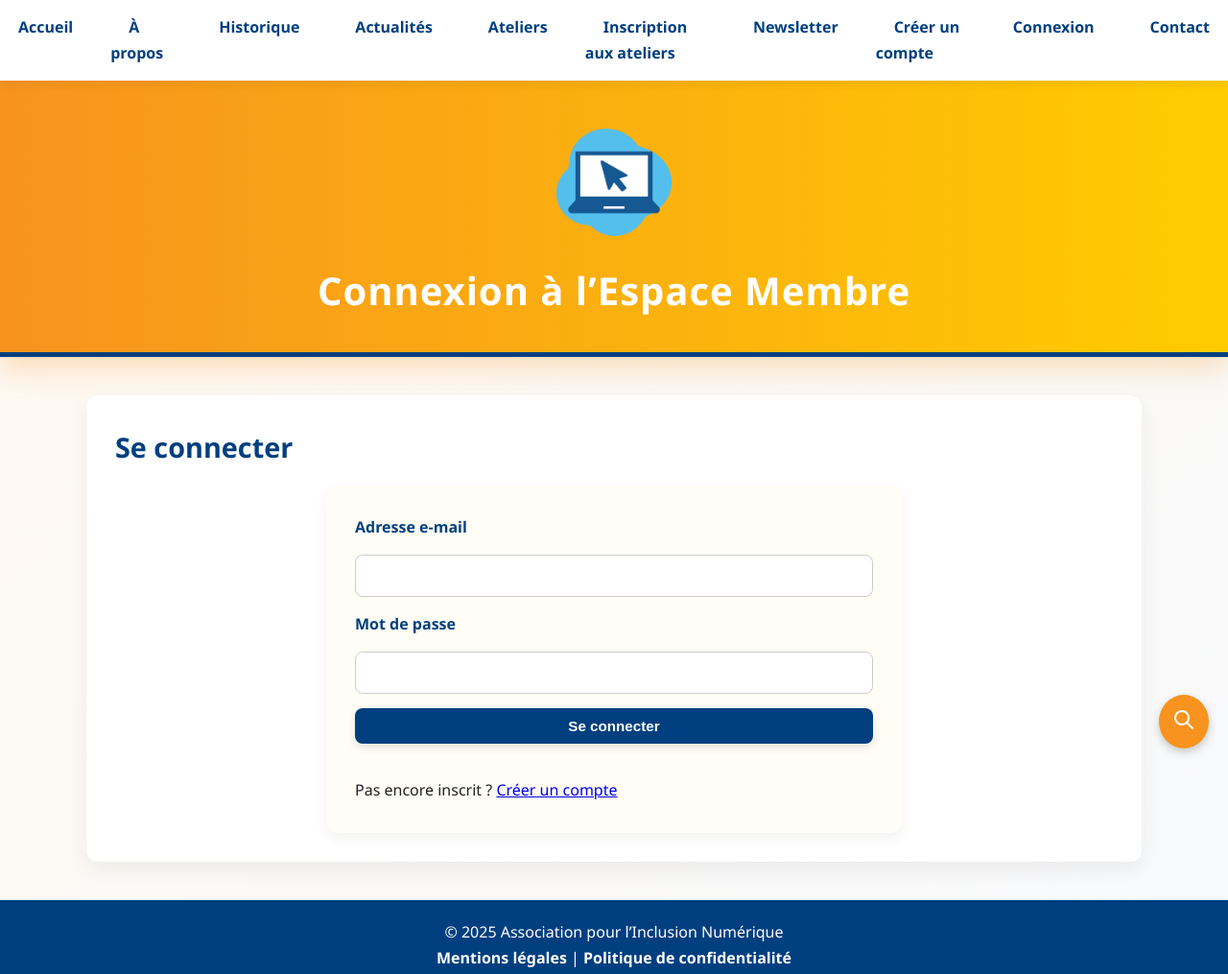
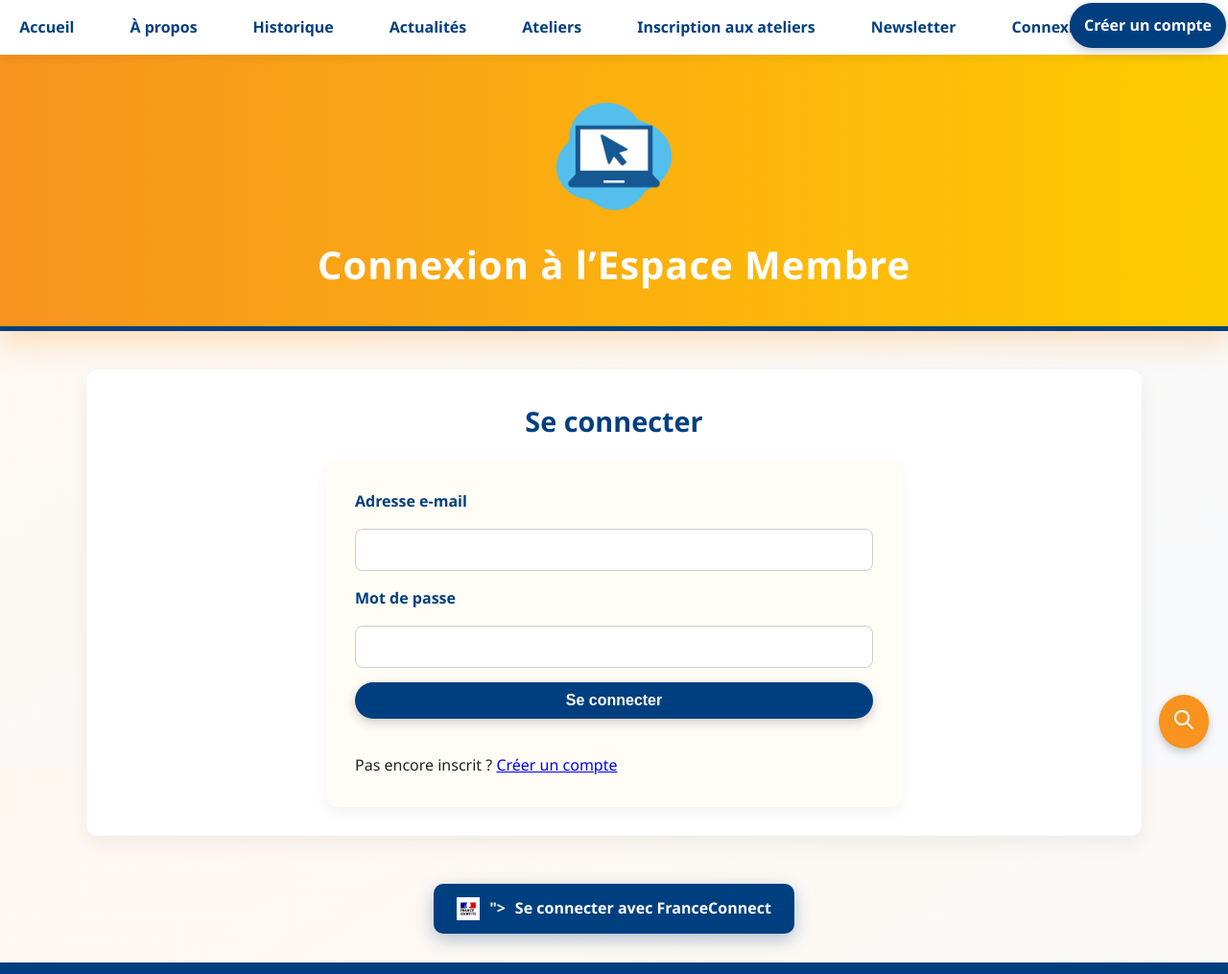
Before and after one commit to ahmedktr/site_assoc_real, a website: page public/connexion.html in a window 1280 px wide. Shown: the top 1015 px of the page at 96% size. Drawn offline with Linux system fonts and the light colour scheme.

Commit message:
mis a jour generale il reste que le zoom a regler

```diff
--- a/public/connexion.html
+++ b/public/connexion.html
@@ -7,6 +7,7 @@
   <link rel="stylesheet" href="css/css_globale.css" />
 </head>
 <body>
+  <div id="zoom-wrapper">
 
   <!-- NAVIGATION -->
   <nav>
@@ -18,10 +19,11 @@
       <li><a href="ateliers.html">Ateliers</a></li>
       <li><a href="inscription.html">Inscription aux ateliers</a></li>
       <li><a href="newsletter.html">Newsletter</a></li>
-      <li><a href="inscription_asso.html">Créer un compte</a></li>
+
       <li><a href="connexion.html">Connexion</a></li>
       <li><a href="contact.html">Contact</a></li>
     </ul>
+    <a href="inscription_asso.html" class="btn-creer-compte">Créer un compte</a>
   </nav>
 
   <!-- EN-TÊTE -->
@@ -33,7 +35,7 @@
   <!-- FORMULAIRE DE CONNEXION -->
   <main class="login-container">
     <section>
-      <h2 class="titre-bleu">Se connecter</h2>
+      <h2 class="titre-bleu"> <center>Se connecter</center></h2>
       <form action="/login" method="post" class="login-form">
         <label for="email">Adresse e-mail</label>
         <input type="email" id="email" name="email" required />
@@ -48,6 +50,15 @@
         </p>
       </form>
     </section>
+      <!-- Bouton FranceConnect -->
+ <div style="text-align: center; margin-bottom: 30px;">
+  <a href="https://app.franceconnect.gouv.fr/api/v1/authorize?client_id=TON_CLIENT_ID&redirect_uri=TON_REDIRECT_URI&scope=openid&response_type=code"
+     class="btn-franceconnect"  title="Connexion via FranceConnect">
+
+    <img src="image/franceID.webp" alt="Connexion via FranceConnect" />">
+
+    <span>Se connecter avec FranceConnect</span>
+ </a>
   </main>
 
   <!-- PIED DE PAGE -->
@@ -56,6 +67,7 @@
     <p><a href="#">Mentions légales</a> | <a href="#">Politique de confidentialité</a></p>
   </footer>
 
-  <script src="js/zoom.js"></script>
+  </div>
 </body>
+<script src="js/zoom.js"></script>
 </html>
--- a/public/css/css_globale.css
+++ b/public/css/css_globale.css
@@ -1,4 +1,16 @@
 /* ==== GÉNÉRAL ==== */
+html, body {
+  height: 100%;
+  margin: 0;
+  padding: 0;
+  overflow-x:au; /* Empêche le défilement horizontal */;
+}
+
+
+/* Le contenu principal prend tout l’espace restant */
+main {
+  flex: 1;
+}
 * {
   margin: 0;
   padding: 0;
@@ -177,6 +189,12 @@ form label {
   height: 24px;
   fill: white;
 }
+#zoom-wrapper {
+  transition: transform 0.3s ease-in-out;
+  transform-origin: top center;
+  width: 100%;
+}
+
 
 /* ==== FOOTER ==== */
 footer a {
@@ -223,25 +241,30 @@ footer {
 }
 
 /* ==== BOUTON INSCRIPTION ==== */
-.btn-inscription {
+
+.btn-creer-compte {
+  position: absolute;
+  top: 3px;
+  right: 2px;
   background-color: #003f7f;
   color: white;
-  border: none;
-  padding: 10px 20px;
-  border-radius: 8px;
-  font-weight: bold;
-  cursor: pointer;
+  padding: 10px 15px;
+  border-radius: 25px;
+  font-weight: 600;
+  text-decoration: none;
+  box-shadow: 0 4px 12px rgba(0,0,0,0.2);
   transition: background-color 0.3s ease;
-  font-size: 0.95rem;
-  box-shadow: 0 4px 10px rgba(0,0,0,0.1);
+  z-index: 1001;
 }
 
-.btn-inscription:hover {
+.btn-creer-compte:hover {
   background-color: #002f5c;
 }
+
+
 .floating-inscription-btn {
   position: fixed;
-  bottom: 100px; /* Position un peu en haut */
+  bottom: 500px; /* Position un peu en haut */
   right: 24px;
   background: linear-gradient(135deg, #003f7f, #0059b3);
   color: #fff;
@@ -295,3 +318,21 @@ footer {
   width: 24px;
   height: 24px;
 }
+.btn-inscription {
+  background-color: #003f7f;
+  color: white;
+  padding: 10px 20px;
+  border: none;
+  border-radius: 25px;
+  font-weight: 600;
+  font-size: 1rem;
+  text-decoration: none;
+  cursor: pointer;
+  box-shadow: 0 4px 12px rgba(0, 0, 0, 0.2);
+  transition: background-color 0.3s ease, transform 0.2s ease;
+}
+
+.btn-inscription:hover {
+  background-color: #002f5c;
+  transform: translateY(-2px);
+}
--- a/public/js/zoom.js
+++ b/public/js/zoom.js
@@ -9,9 +9,11 @@ window.addEventListener("DOMContentLoaded", () => {
   `;
   document.body.appendChild(zoomBtn);
 
+  const wrapper = document.getElementById("zoom-wrapper");
   let zoomed = false;
+
   zoomBtn.addEventListener("click", () => {
-    document.body.style.fontSize = zoomed ? "1em" : "2.5em";  // ← ici on passe à x2.5
+    wrapper.style.transform = zoomed ? "scale(1)" : "scale(1.5)";
     zoomed = !zoomed;
   });
 });
```
Also changed, not shown: public/A_propos.html (+15 -12 lines), public/Ateliers.html (+11 -6 lines), public/actualites.html (+9 -4 lines), public/contact.html (+5 -2 lines), public/historique.html (+7 -3 lines), public/index.html (+6 -4 lines), public/inscription.html (+6 -8 lines), public/inscription_asso.html (+13 -5 lines), public/newsletter.html (+8 -4 lines).
